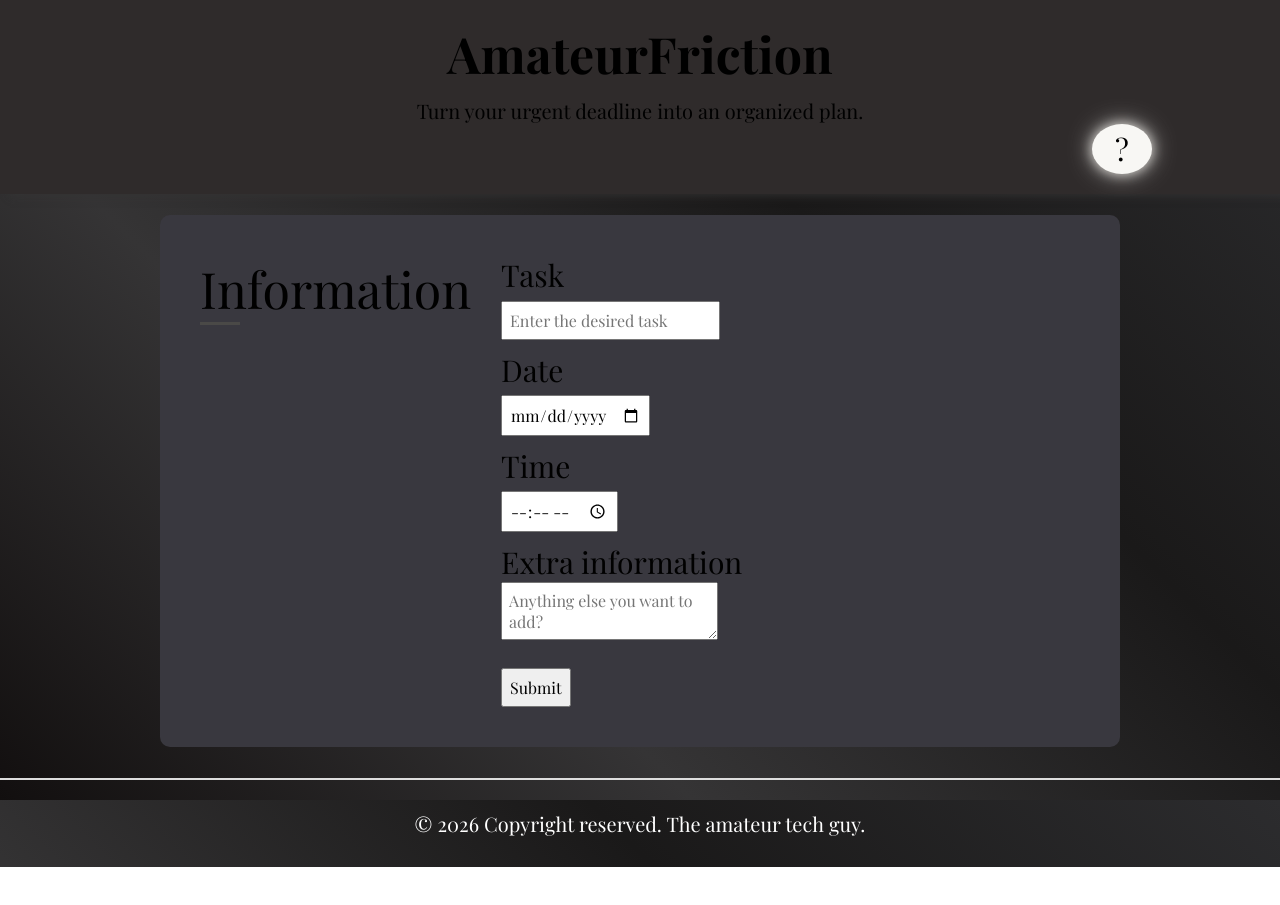
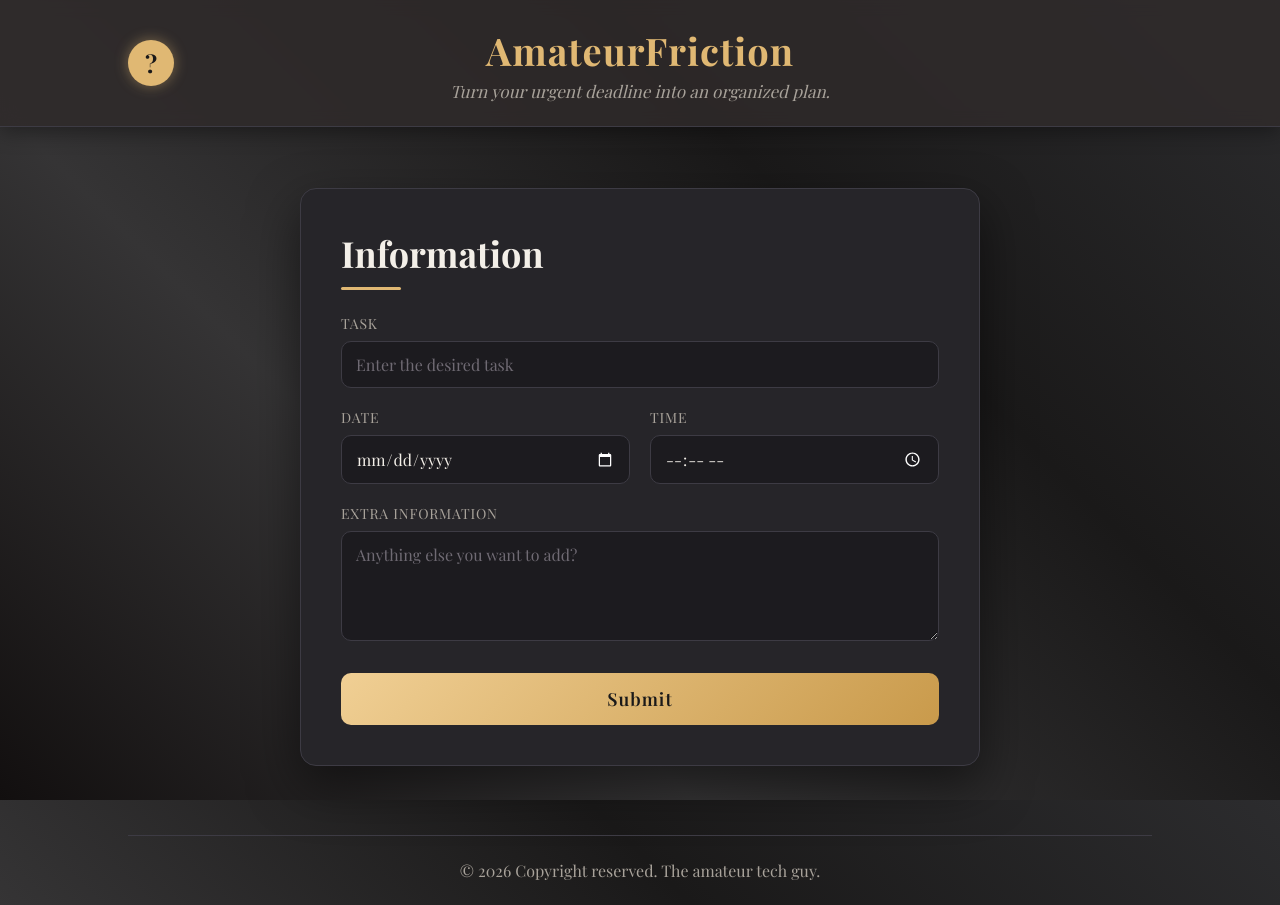
Before and after one commit to amateurtechguy/AmateurFriction, a plain HTML site: page index.html in a window 1280 px wide. Before the commit the page ends 867 px from the top, so only its background shows below. Drawn offline with nearby package versions, Linux system fonts and the light colour scheme.

Commit message:
home page enhanced

```diff
--- a/Css/style.css
+++ b/Css/style.css
@@ -1,10 +1,20 @@
 @import url('https://fonts.googleapis.com/css2?family=Playfair+Display:wght@400;600;700&display=swap');
-
+:root{
+    --card:#262529;
+    --field:#1c1b1f;
+    --line:#3d3b44;
+    --accent:#e0b873;
+    --text:#f3efe8;
+    --muted:#a8a29a;
+}
 @keyframes bg{
     0%,100%{background-position:0 50%}
     50%{background-position:100% 50%}
 }
-
+@keyframes rise{
+    from{opacity:0;transform:translateY(20px)}
+    to{opacity:1;transform:none}
+}
 *{
     box-sizing:border-box;
     font-family:'Playfair Display',serif;
@@ -12,116 +22,157 @@
 body{
     margin:0;
     min-height:100vh;
+    color:var(--text);
     background:linear-gradient(45deg,#120f0f,#353435,#1a1919,#2c2c2e);
     background-size:500%;
     background-attachment:fixed;
-    animation:bg 4s infinite ease;
+    animation:bg 12s infinite ease;
 }
 header{
     position:sticky;
     top:0;
     z-index:5;
-    background:#2f2b2b;
+    display:flex;
+    align-items:center;
     justify-content:space-between;
-    padding:20px 10%;
-    box-shadow: 10px 2px 8px rgba(53, 52, 52, 0.819);
+    padding:40px 10%;
+    background:rgba(47,43,43,.85);
+    backdrop-filter:blur(8px);
+    border-bottom:1px solid var(--line);
+    box-shadow:0 4px 20px rgba(0,0,0,.4);
+}
+.slogan{
+    position:absolute;
+    left:50%;
+    transform:translateX(-50%);
+    text-align:center;
 }
 .slogan h1{
-    margin:0 0 10px 30px;
-    font-size:50px;
-    display:flex;
-    align-items: center;
-    justify-content: center;
-    margin-right:30px;
+    margin:0;
+    font-size:38px;
+    letter-spacing:1px;
+    color:var(--accent);
 }
 .slogan p{
-    margin:0;
-    font-size:20px;
-    display:flex;
-    align-items: center;
-    justify-content: center;
+    margin:4px 0 0;
+    font-size:17px;
+    font-style:italic;
+    color:var(--muted);
 }
 .helptext{
-    display:flex;
     text-decoration:none;
-    justify-content: right;
 }
 .help{
-    position:relative;
-    z-index:1;
-    width:60px;
-    height:50px;
-    padding:0;
+    width:46px;
+    height:46px;
     border:0;
     border-radius:50%;
-    background:#f8f7f4;
-    color:black;
-    font-size:30px;
+    background:var(--accent);
+    color:#1a1919;
+    font-size:24px;
+    font-weight:700;
     cursor:pointer;
-    box-shadow:0 0 12px #d1cec9,0 0 25px #b3b2b0;
+    box-shadow:0 0 14px rgba(224,184,115,.45);
     transition:.3s;
 }
 .help:hover{
-    box-shadow:0 0 18px #e5e4e2,0 0 35px #fffffe;
-}
-main{
-    padding:30px 0;
+    transform:scale(1.1) rotate(8deg);
+    box-shadow:0 0 26px rgba(224,184,115,.8);
 }
 .information{
     display:flex;
-    gap:30px;
-    max-width:960px;
-    width:100%;
-    background:#39383f;
+    flex-direction:column;
+    gap:24px;
+    max-width:680px;
+    width:calc(100% - 32px);
+    margin:40px auto;
     padding:40px;
-    margin: auto;
-    border-radius:10px;
+    background:var(--card);
+    border:1px solid var(--line);
+    border-radius:16px;
+    box-shadow:0 20px 50px rgba(0,0,0,.5);
+    animation:rise .6s ease;
 }
 .title{
-    font-size:50px;
-    position:relative;
+    font-size:36px;
+    font-weight:700;
 }
 .title:after{
     content:"";
     display:block;
-    width:40px;
+    width:60px;
     height:3px;
-    background:#4a4947;
+    margin-top:10px;
+    border-radius:2px;
+    background:var(--accent);
 }
 .user-details{
-    display:flex;
-    flex-direction:
-    column;
-    gap:10px;
+    display:grid;
+    grid-template-columns:1fr 1fr;
+    gap:20px;
 }
-.input-box{
-    font-size:30px;
+.input-box:first-child,
+.input-box:last-child{
+    grid-column:1/-1;
 }
 .input-box span{
     display:block;
+    margin-bottom:8px;
+    font-size:14px;
+    letter-spacing:.8px;
+    text-transform:uppercase;
+    color:var(--muted);
 }
 input,textarea{
+    width:100%;
+    padding:12px 14px;
     font-size:16px;
-    padding:7px;
+    color:var(--text);
+    background:var(--field);
+    border:1px solid var(--line);
+    border-radius:10px;
+    outline:none;
+    color-scheme:dark;
+    transition:.25s;
+}
+input:focus,textarea:focus{
+    border-color:var(--accent);
+    box-shadow:0 0 0 3px rgba(224,184,115,.2);
+}
+::placeholder{
+    color:#6f6a73;
 }
 textarea{
+    min-height:110px;
     resize:vertical;
 }
 .submit{
-    margin-top:20px;
+    margin-top:28px;
+}
+.submit input[type=submit]{
+    padding:14px;
+    border:0;
+    font-size:18px;
+    font-weight:600;
+    letter-spacing:1px;
+    color:#1a1919;
+    background:linear-gradient(135deg,#f0cf94,#c99a4b);
     cursor:pointer;
-    border-radius: 20px;
+}
+.submit input[type=submit]:hover{
+    transform:translateY(-2px);
+    box-shadow:0 8px 22px rgba(224,184,115,.35);
 }
 footer{
-    margin-top:10px;
+    padding:0 10%;
 }
 footer hr{
     border:0;
-    border-top:2px solid #ddd;
+    border-top:1px solid var(--line);
 }
 footer p{
+    margin:24px 0;
     text-align:center;
-    color:white;
-    font-size:20px;
-    margin:30px;
+    font-size:16px;
+    color:var(--muted);
 }
```
